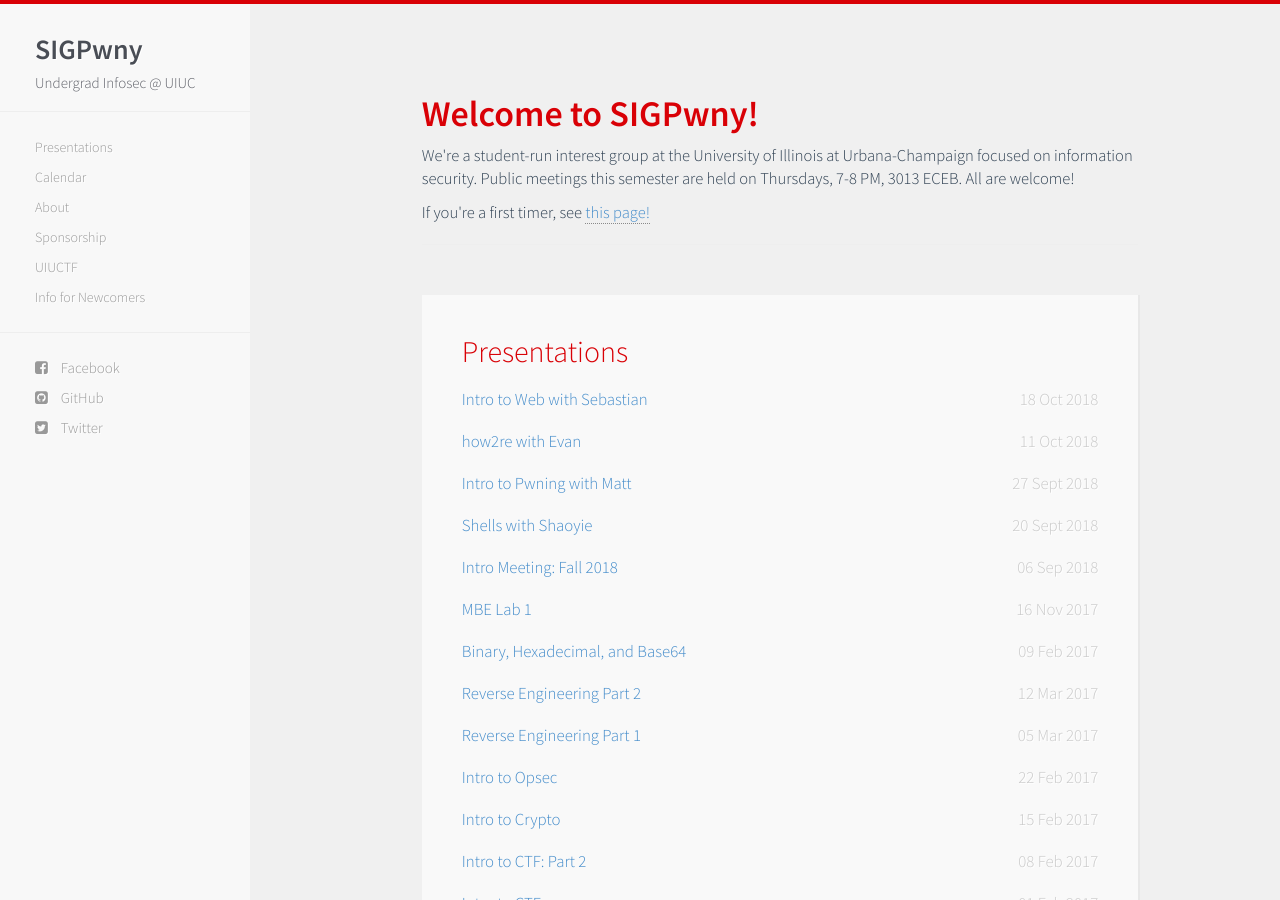
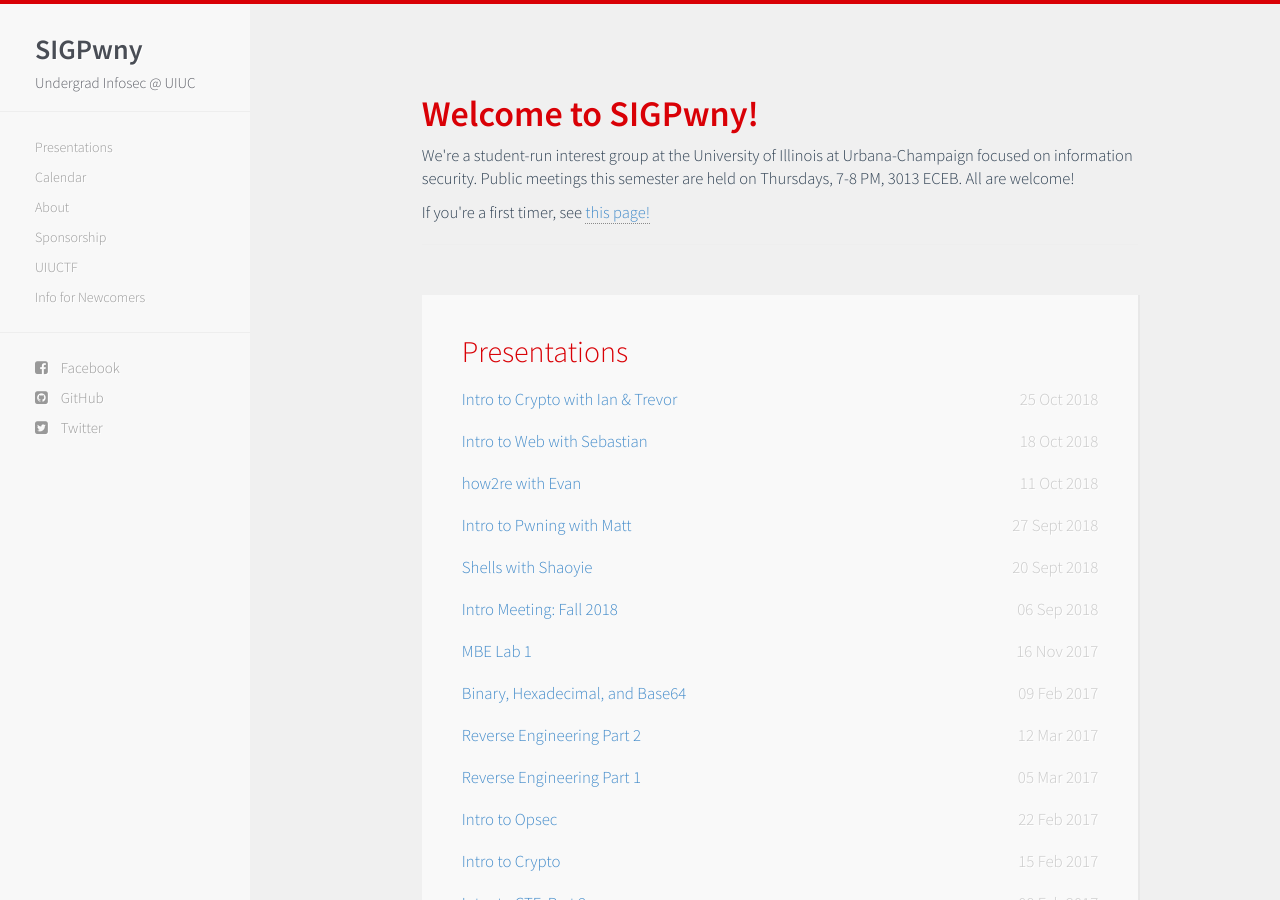
Before and after one commit to sigpwny/sigpwny.github.io-archive, a Jekyll site: the page built from index.html, in a window 1280 px wide and 900 px high. Built offline with Jekyll 4.4.1, drawn with Linux system fonts in a browser that asks for light colours; nearby versions of some CDN libraries.

Commit message:
automated

```diff
--- a/_includes/presentations.html
+++ b/_includes/presentations.html
@@ -13,6 +13,10 @@
 -->
 
 		<!-- new member task: add all of these -->
+    <li><span>
+      <a href = https://docs.google.com/presentation/d/1wbcgS5gbN6Jmk4kwCj3y9D7iYUkoQSYTFzkTNcLPGck/edit?usp=sharing">Intro to Crypto with Ian & Trevor</a>
+      <time class="pull-right post-list">25 Oct 2018</time>
+    </span></li>
     <li><span>
       <a href = https://docs.google.com/presentation/d/1lfig510fj-bVjbFUNwhwPke2G8ktskUp5e_Q3Df2Vf8/edit?usp=sharing">Intro to Web with Sebastian</a>
       <time class="pull-right post-list">18 Oct 2018</time>
```
